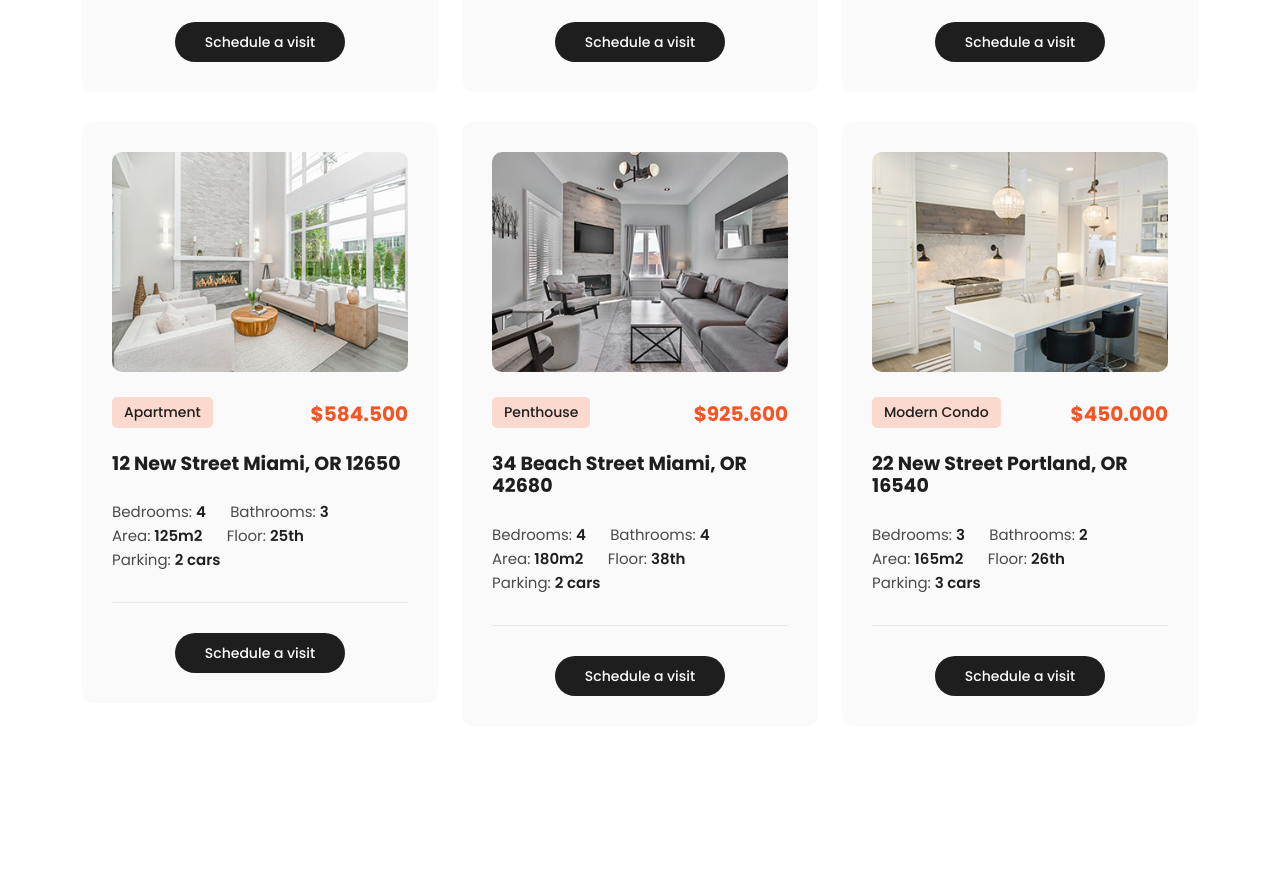
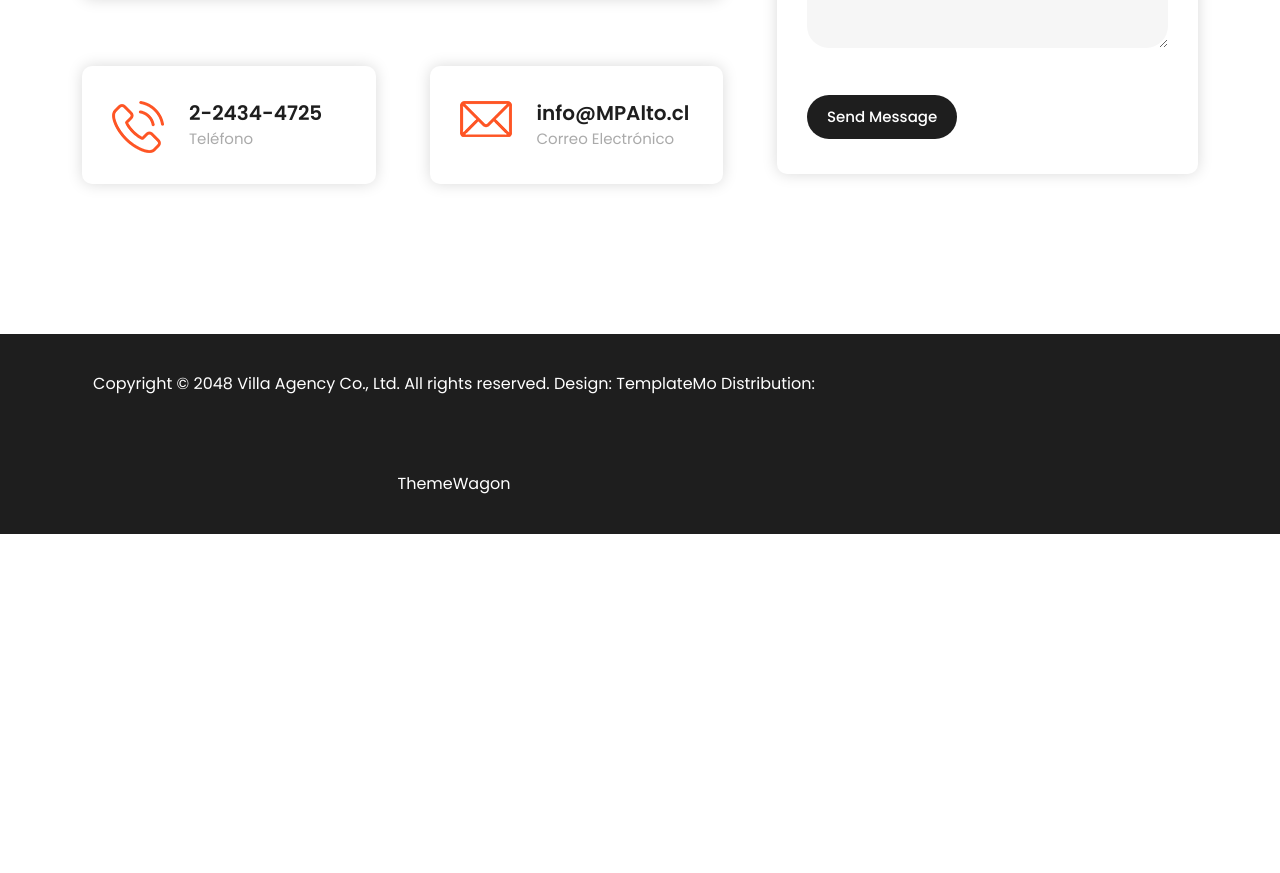
Before and after one commit to Kumatetsucl/Abuelitos, a Django app: page / in a window 1280 px wide. Shown: the part 3645-4518 px from the top of the page. After the commit the page ends 4179 px from the top, so only its background shows below. Run offline with Django 4.2, Linux system fonts and the light colour scheme; some libraries are stand-ins or nearby versions.

Commit message:
chupalo nico

```diff
--- a/talleres/templates/core/index.html
+++ b/talleres/templates/core/index.html
@@ -116,7 +116,7 @@ https://templatemo.com/tm-591-villa-agency
             <nav class="main-nav">
               <!-- ***** Logo Start ***** -->
               <a href="" class="logo"
-                ><h1><strong>Talleres</strong></h1></a
+                ><h1><strong>Vivir Plenamente</strong></h1></a
               >
               <!-- ***** Logo End ***** -->
               <!-- ***** Menu Start ***** -->
@@ -178,8 +178,8 @@ https://templatemo.com/tm-591-villa-agency
             alt="..."
           />
           <div class="carousel-caption d-none d-md-block">
-            <h5>First slide label</h5>
-            <p>Some representative placeholder content for the first slide.</p>
+            <h3 style="color: aliceblue;">Yoga para la Tercera Edad</h3>
+            <h4 style="color: antiquewhite;">Espacios tranquilos y relajados que fomenten la concentración y la conexión mente-cuerpo.</h4>
           </div>
         </div>
         <div class="carousel-item">
@@ -189,8 +189,8 @@ https://templatemo.com/tm-591-villa-agency
             alt="..."
           />
           <div class="carousel-caption d-none d-md-block">
-            <h5>Second slide label</h5>
-            <p>Some representative placeholder content for the second slide.</p>
+            <h3 style="color: aliceblue;">Arte y Creatividad</h3>
+            <h4 style="color: antiquewhite;">Clases de duración manejable para evitar la fatiga y permitir el disfrute del proceso creativo.</h4>
           </div>
         </div>
         <div class="carousel-item">
@@ -200,8 +200,8 @@ https://templatemo.com/tm-591-villa-agency
             alt="..."
           />
           <div class="carousel-caption d-none d-md-block">
-            <h5>Third slide label</h5>
-            <p>Some representative placeholder content for the third slide.</p>
+            <h3 style="color: aliceblue;">Baile Terapéutico</h3>
+            <h4 style="color: antiquewhite;">Garantizar un entorno espacioso y libre de obstáculos para permitir movimientos amplios y seguros.</h4>
           </div>
         </div>
       </div>
@@ -620,165 +620,6 @@ https://templatemo.com/tm-591-villa-agency
       </div>
     </div>
 
-    <div class="properties section">
-      <div class="container">
-        <div class="row">
-          <div class="col-lg-4 offset-lg-4">
-            <div class="section-heading text-center">
-              <h6>| Properties</h6>
-              <h2>We Provide The Best Property You Like</h2>
-            </div>
-          </div>
-        </div>
-        <div class="row">
-          <div class="col-lg-4 col-md-6">
-            <div class="item">
-              <a href="property-details.html"
-                ><img src="{% static 'assets/images/property-01.jpg' %}" alt=""
-              /></a>
-              <span class="category">Luxury Villa</span>
-              <h6>$2.264.000</h6>
-              <h4>
-                <a href="property-details.html"
-                  >18 New Street Miami, OR 97219</a
-                >
-              </h4>
-              <ul>
-                <li>Bedrooms: <span>8</span></li>
-                <li>Bathrooms: <span>8</span></li>
-                <li>Area: <span>545m2</span></li>
-                <li>Floor: <span>3</span></li>
-                <li>Parking: <span>6 spots</span></li>
-              </ul>
-              <div class="main-button">
-                <a href="property-details.html">Schedule a visit</a>
-              </div>
-            </div>
-          </div>
-          <div class="col-lg-4 col-md-6">
-            <div class="item">
-              <a href="property-details.html"
-                ><img src="{% static 'assets/images/property-02.jpg' %}" alt=""
-              /></a>
-              <span class="category">Luxury Villa</span>
-              <h6>$1.180.000</h6>
-              <h4>
-                <a href="property-details.html"
-                  >54 Mid Street Florida, OR 27001</a
-                >
-              </h4>
-              <ul>
-                <li>Bedrooms: <span>6</span></li>
-                <li>Bathrooms: <span>5</span></li>
-                <li>Area: <span>450m2</span></li>
-                <li>Floor: <span>3</span></li>
-                <li>Parking: <span>8 spots</span></li>
-              </ul>
-              <div class="main-button">
-                <a href="property-details.html">Schedule a visit</a>
-              </div>
-            </div>
-          </div>
-          <div class="col-lg-4 col-md-6">
-            <div class="item">
-              <a href="property-details.html"
-                ><img src="{% static 'assets/images/property-03.jpg' %}" alt=""
-              /></a>
-              <span class="category">Luxury Villa</span>
-              <h6>$1.460.000</h6>
-              <h4>
-                <a href="property-details.html"
-                  >26 Old Street Miami, OR 38540</a
-                >
-              </h4>
-              <ul>
-                <li>Bedrooms: <span>5</span></li>
-                <li>Bathrooms: <span>4</span></li>
-                <li>Area: <span>225m2</span></li>
-                <li>Floor: <span>3</span></li>
-                <li>Parking: <span>10 spots</span></li>
-              </ul>
-              <div class="main-button">
-                <a href="property-details.html">Schedule a visit</a>
-              </div>
-            </div>
-          </div>
-          <div class="col-lg-4 col-md-6">
-            <div class="item">
-              <a href="property-details.html"
-                ><img src="{% static 'assets/images/property-04.jpg' %}" alt=""
-              /></a>
-              <span class="category">Apartment</span>
-              <h6>$584.500</h6>
-              <h4>
-                <a href="property-details.html"
-                  >12 New Street Miami, OR 12650</a
-                >
-              </h4>
-              <ul>
-                <li>Bedrooms: <span>4</span></li>
-                <li>Bathrooms: <span>3</span></li>
-                <li>Area: <span>125m2</span></li>
-                <li>Floor: <span>25th</span></li>
-                <li>Parking: <span>2 cars</span></li>
-              </ul>
-              <div class="main-button">
-                <a href="property-details.html">Schedule a visit</a>
-              </div>
-            </div>
-          </div>
-          <div class="col-lg-4 col-md-6">
-            <div class="item">
-              <a href="property-details.html"
-                ><img src="{% static 'assets/images/property-05.jpg' %}" alt=""
-              /></a>
-              <span class="category">Penthouse</span>
-              <h6>$925.600</h6>
-              <h4>
-                <a href="property-details.html"
-                  >34 Beach Street Miami, OR 42680</a
-                >
-              </h4>
-              <ul>
-                <li>Bedrooms: <span>4</span></li>
-                <li>Bathrooms: <span>4</span></li>
-                <li>Area: <span>180m2</span></li>
-                <li>Floor: <span>38th</span></li>
-                <li>Parking: <span>2 cars</span></li>
-              </ul>
-              <div class="main-button">
-                <a href="property-details.html">Schedule a visit</a>
-              </div>
-            </div>
-          </div>
-          <div class="col-lg-4 col-md-6">
-            <div class="item">
-              <a href="property-details.html"
-                ><img src="{% static 'assets/images/property-06.jpg' %}" alt=""
-              /></a>
-              <span class="category">Modern Condo</span>
-              <h6>$450.000</h6>
-              <h4>
-                <a href="property-details.html"
-                  >22 New Street Portland, OR 16540</a
-                >
-              </h4>
-              <ul>
-                <li>Bedrooms: <span>3</span></li>
-                <li>Bathrooms: <span>2</span></li>
-                <li>Area: <span>165m2</span></li>
-                <li>Floor: <span>26th</span></li>
-                <li>Parking: <span>3 cars</span></li>
-              </ul>
-              <div class="main-button">
-                <a href="property-details.html">Schedule a visit</a>
-              </div>
-            </div>
-          </div>
-        </div>
-      </div>
-    </div>
-
     <div class="contact section" id="contactenos">
       <div class="container">
         <div class="row">
```
Also changed, not shown: talleres/static/assets/images/banner-01.jpg, talleres/static/assets/images/banner-02.jpg, talleres/static/assets/images/banner-03.jpg, talleres/static/assets/images/deal-01.jpg, talleres/static/assets/images/deal-02.jpg, talleres/static/assets/images/deal-03.jpg, talleres/static/assets/images/featured.jpg.
